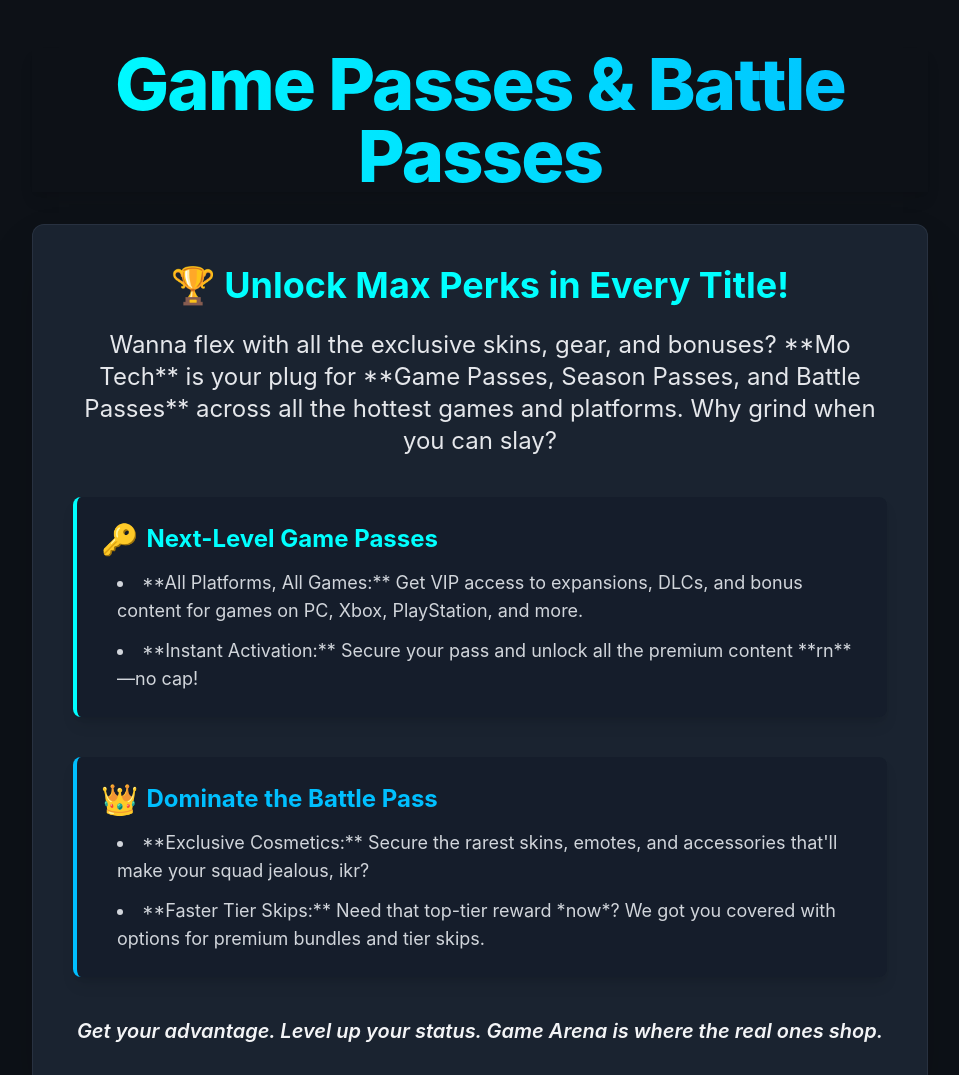
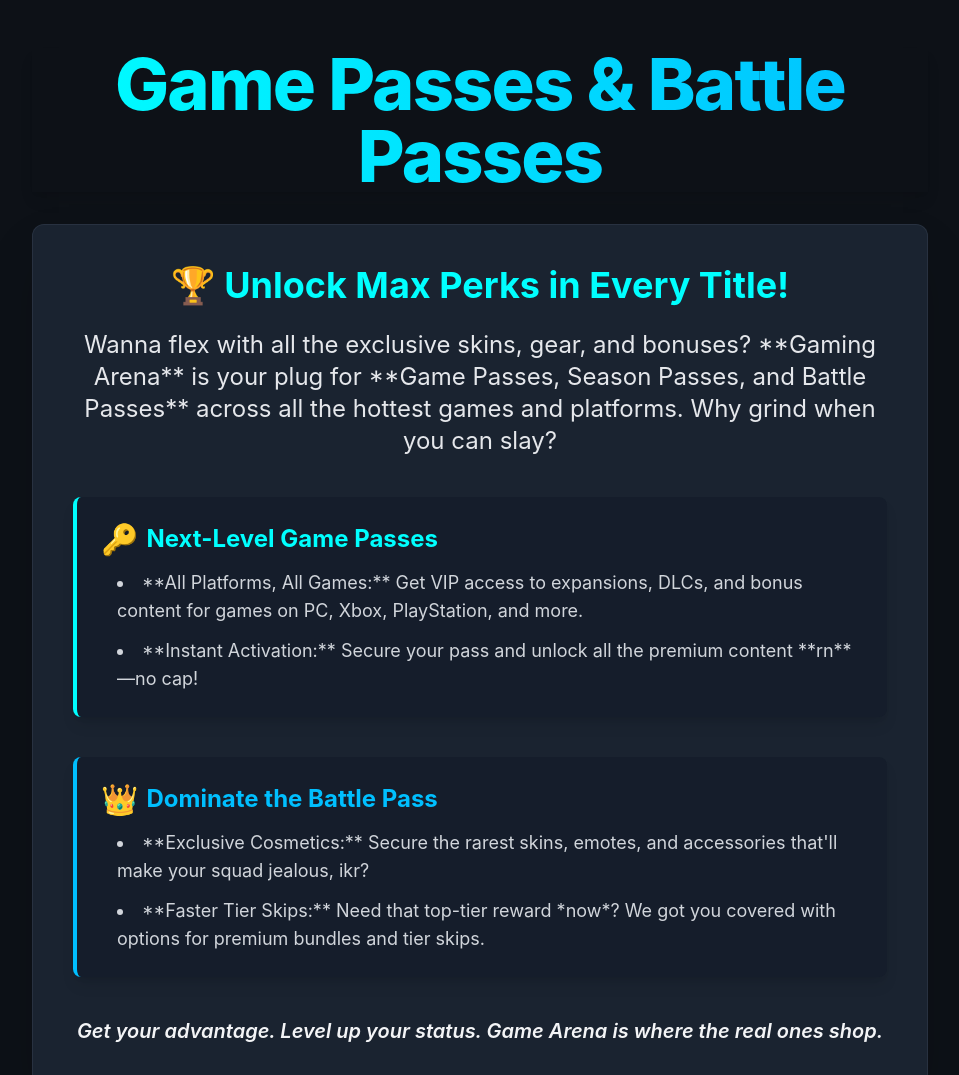
Before and after one commit to JustMoTheDev/Gaming-Arena, a plain HTML site: page index.html in a window 1280 px wide. Shown: the top 1075 px of the page, without its empty margins (160-1119 px from the left). Drawn offline with nearby package versions, Linux system fonts and the light colour scheme; a web font is replaced by a local one.

Commit message:
Update index.html

```diff
--- a/index.html
+++ b/index.html
@@ -41,7 +41,7 @@
             </h2>
 
             <p class="text-xl sm:text-2xl text-gray-200 mb-10 leading-relaxed">
-                Wanna flex with all the exclusive skins, gear, and bonuses? **Mo Tech** is your plug for **Game Passes, Season Passes, and Battle Passes** across all the hottest games and platforms. Why grind when you can slay?
+                Wanna flex with all the exclusive skins, gear, and bonuses? **Gaming Arena** is your plug for **Game Passes, Season Passes, and Battle Passes** across all the hottest games and platforms. Why grind when you can slay?
             </p>
 
             <div class="mb-10 text-left p-6 bg-gray-900/50 rounded-lg border-l-4 border-accent-cyan shadow-lg">
@@ -83,4 +83,5 @@
 
     </div>
 </body>
+
 </html>
```
